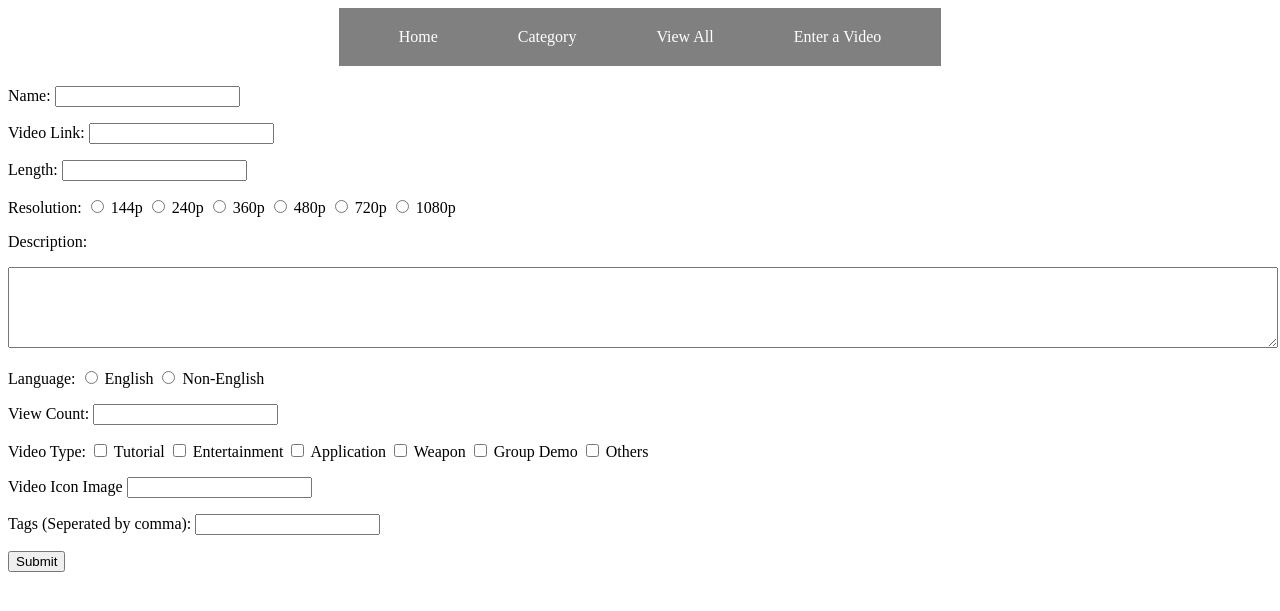
After one commit to BowenChan/VideoCollectPlayer, a PHP site: page /dataentry.php in a window 1280 px wide. The commit adds this page. Shown: the top 611 px of the page. Run offline with PHP 8.4, Linux system fonts and the light colour scheme.

Commit message:
Cleaned up the submission entry and added header

```diff
--- a/data_handle.php
+++ b/data_handle.php
@@ -9,6 +9,7 @@
 <?php
 	require_once("connect.php");
 	require_once("selectdb.php");
+	include('header.html');
 	if($_SERVER["REQUEST_METHOD"] == "POST")
 	{
 		if(isset($_POST['vid_title']) && isset($_POST['vid_link']) && isset($_POST['vid_length']) && isset($_POST['vid_resolution']) && isset($_POST['vid_descript']) && isset($_POST['vid_lang']) && isset($_POST['vid_view']) && isset($_POST['vid_type']) && isset($_POST['vid_icon']) && isset($_POST['vid_tag']))
@@ -28,6 +29,7 @@
 			$SQL = "INSERT INTO `fun_video`(`title`, `videolink`, `videolength`,`highestresolution`,`description`,`language`,`viewcount`,`videotype`,`iconimage`,`tag`) VALUES ('$title', '$videolink', '$videolength','$highestresolution', '$description', '$language', '$viewcount', '$type', '$iconimage', '$tag')";
 			$retval = mysqli_query($link, $SQL) or die("</br>Error: " . mysqli_error($link));
 			}
+			printf ("<h1 style = 'text-align:center'>Thank you for your video submission</h1>");
 		}
 		else
 		{
@@ -40,5 +42,6 @@
 
 	mysqli_close($link);
 ?>
+
 </body>
 </html>
--- /dev/null
+++ b/dataentry.php
@@ -0,0 +1,48 @@
+<!doctype html>
+<html>
+<head>
+<meta charset="utf-8">
+<title>Video Collection Data Formt</title>
+</head>
+
+<body>
+<?php
+	include('header.html');
+?>
+	<form action = "data_handle.php" method = "post">
+    	<p>Name: <input type ="text" name = "vid_title"/>  </p>
+       	<p>Video Link: <input type = "text" name = "vid_link"/> </p>
+        <p>Length: <input type = "text" name = "vid_length" /> </p>
+        <p>Resolution:
+            <input type = "radio" name = "vid_resolution" value = "144"> 144p
+            <input type = "radio" name = "vid_resolution" value = "240"> 240p
+            <input type = "radio" name = "vid_resolution" value = "360"> 360p
+            <input type = "radio" name = "vid_resolution" value = "480"> 480p
+            <input type = "radio" name = "vid_resolution" value = "720"> 720p
+            <input type = "radio" name = "vid_resolution" value = "1080"> 1080p
+        </p>
+
+        <p> Description: </p>
+        <p><textarea name = "vid_descript" style = "width: 100%" rows ="5" maxlength = "500"> </textarea></p>
+
+        <p> Language:
+            <input type = "radio" name = "vid_lang" value = "English"> English
+            <input type = "radio" name = "vid_lang" value = "Non-English"> Non-English
+        </p>
+
+        <p> View Count: <input type = "text" name = "vid_view"> </p>
+        <p> Video Type:
+        	<input type = "checkbox" name = "vid_type[]" value = "Tutorial"> Tutorial
+            <input type = "checkbox" name = "vid_type[]" value = "Entertainment"> Entertainment
+            <input type = "checkbox" name = "vid_type[]" value = "Application"> Application
+            <input type = "checkbox" name = "vid_type[]" value = "Weapon"> Weapon
+          <input type = "checkbox" name = "vid_type[]" value = "Group demo	"> Group Demo
+            <input type = "checkbox" name = "vid_type[]" value = "Others"> Others
+      	</p>
+
+        <p> Video Icon Image <input type = "text" name = "vid_icon"> </p>
+        <p> Tags (Seperated by comma): <input type = "text" name = "vid_tag"> </p>
+        <p> <input type = "submit">
+    </form>
+</body>
+</html>
--- a/header.html
+++ b/header.html
@@ -59,7 +59,7 @@
          </ul>
     </li>
     <li><a href = "video.php">View All</a></li>
-    <li><a href = "dataentry.html">Enter a Video</a></li>
+    <li><a href = "dataentry.php">Enter a Video</a></li>
   </ul
 ></nav>
 </body>
```
Also changed, not shown: multiple_sort.php (added, +21 -0 lines).
